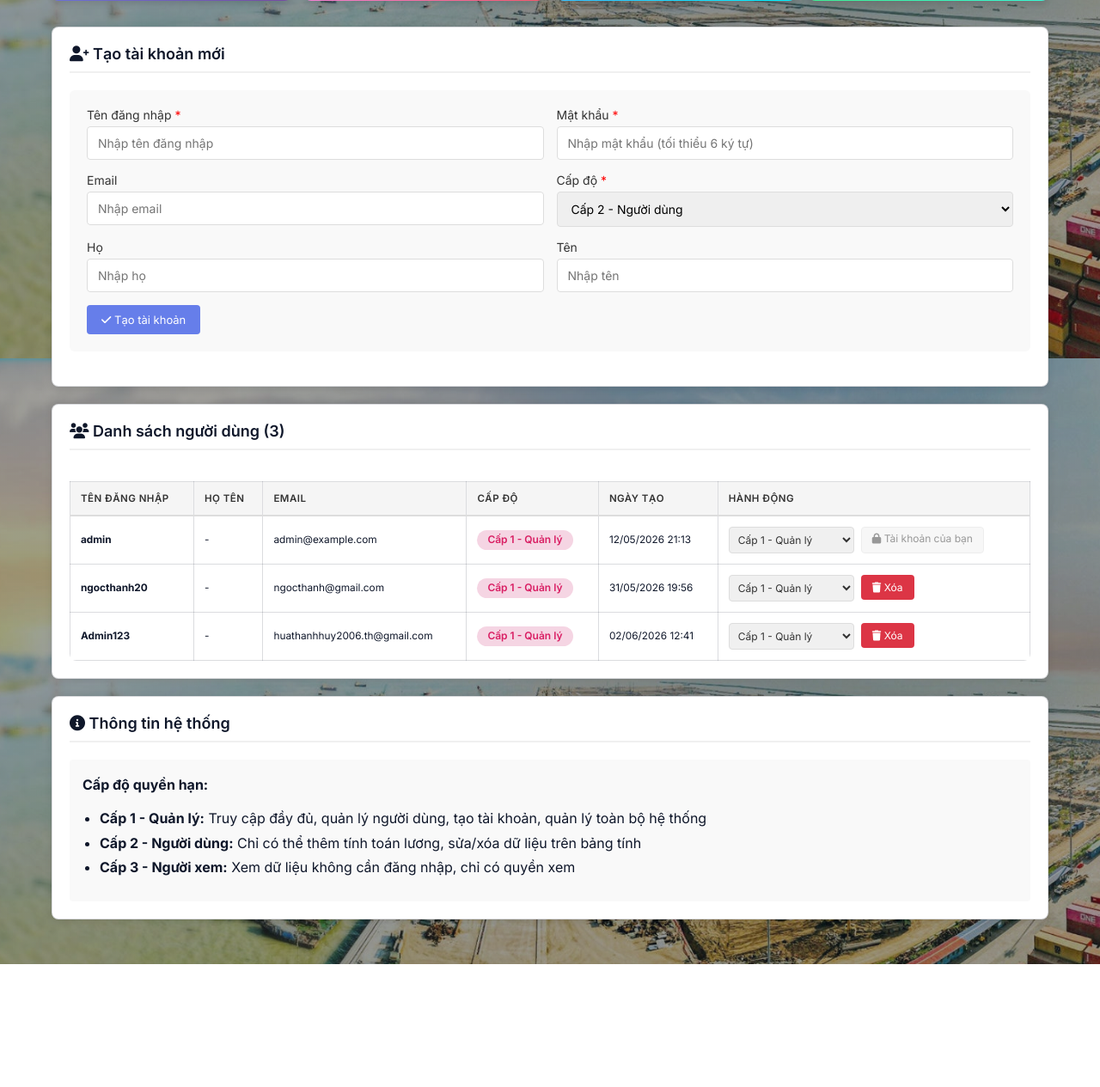
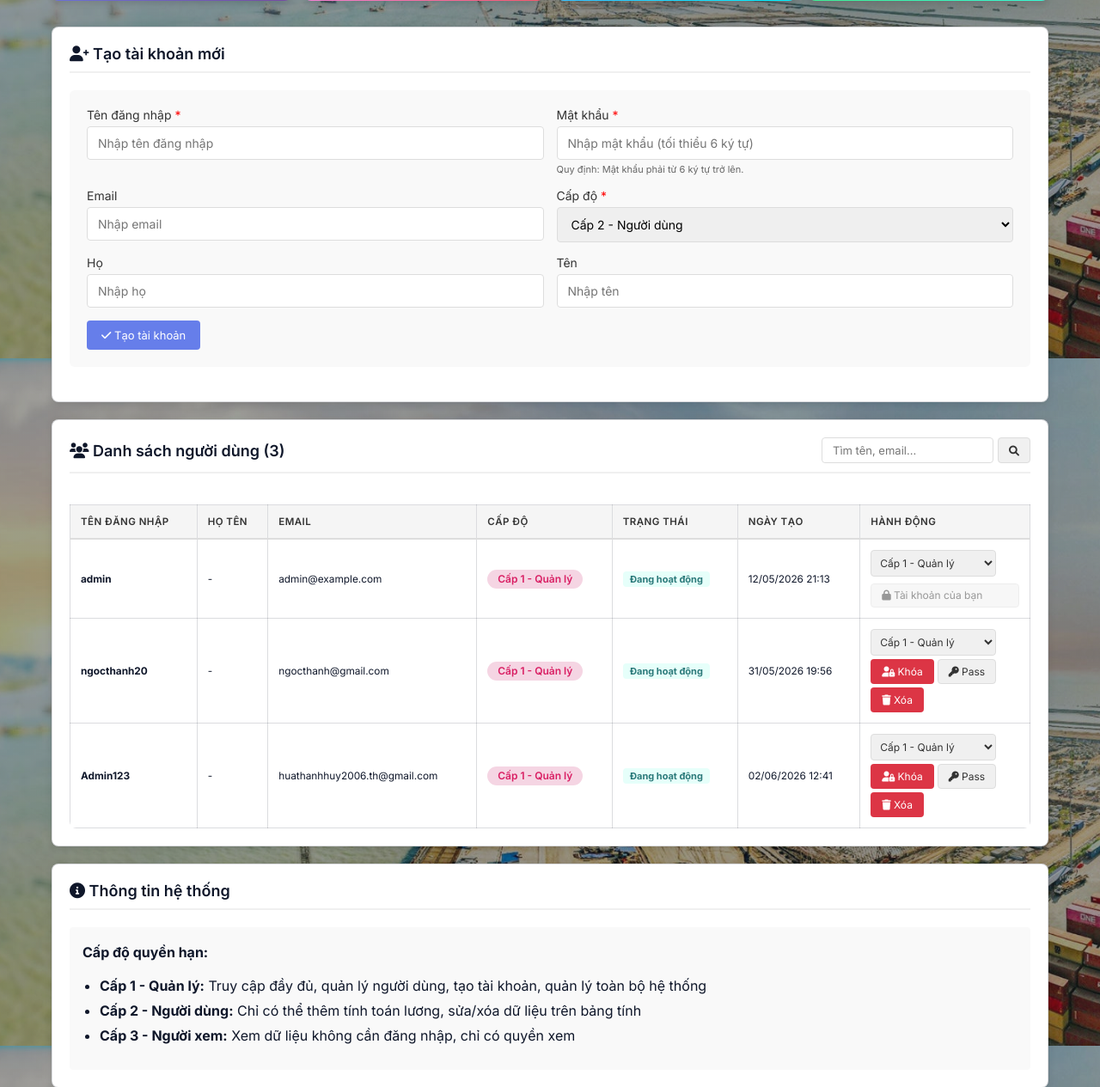
Before and after one commit to bruhhhh978/CPT, a Django app: page /manager/dashboard/ in a window 1280 px wide. Shown: the part 383-1648 px from the top of the page at 86% size. Before the commit the page ends 1505 px from the top, so only its background shows below. Run offline with Django 5.2, Linux system fonts and the light colour scheme; a user stored in the database is signed in; data comes from the database, SQL or seed files in the repository.

Commit message:
thêm chức năng reset pass cho user & chỉnh phân quyền user

```diff
--- a/payroll/templates/payroll/manager_dashboard.html
+++ b/payroll/templates/payroll/manager_dashboard.html
@@ -190,6 +190,15 @@
         color: #155724;
     }
 
+    .status-badge {
+        padding: 2px 8px;
+        border-radius: 4px;
+        font-size: 11px;
+        font-weight: bold;
+    }
+    .status-active { background: #e6fffa; color: #2c7a7b; }
+    .status-locked { background: #fff5f5; color: #c53030; }
+
     .action-buttons {
         display: flex;
         gap: 8px;
@@ -345,7 +354,8 @@
 
                 <div class="form-group">
                     <label for="password">Mật khẩu <span style="color: red;">*</span></label>
-                    <input type="password" id="password" name="password" required placeholder="Nhập mật khẩu (tối thiểu 6 ký tự)">
+                    <input type="password" id="password" name="password" required minlength="6" placeholder="Nhập mật khẩu (tối thiểu 6 ký tự)">
+                    <small style="color: #666; font-size: 11px; margin-top: 4px; display: block;">Quy định: Mật khẩu phải từ 6 ký tự trở lên.</small>
                 </div>
             </div>
 
@@ -385,7 +395,17 @@
 
     <!-- Users List -->
     <div class="card">
-        <h3 class="card-title"><i class="fas fa-users"></i> Danh sách người dùng ({{ user_count }})</h3>
+        <div style="display: flex; justify-content: space-between; align-items: center; border-bottom: 2px solid #f0f0f0; padding-bottom: 10px; margin-bottom: 20px;">
+            <h3 style="margin: 0; font-size: 18px; font-weight: 600;"><i class="fas fa-users"></i> Danh sách người dùng ({{ user_count }})</h3>
+
+            <form method="GET" action="{% url 'payroll:manager_dashboard' %}" style="display: flex; gap: 5px;">
+                <input type="text" name="q" value="{{ search_query }}" placeholder="Tìm tên, email..."
+                       style="padding: 6px 12px; border: 1px solid #ddd; border-radius: 4px; font-size: 13px; width: 200px;">
+                <button type="submit" class="btn btn-secondary btn-small">
+                    <i class="fas fa-search"></i>
+                </button>
+            </form>
+        </div>
 
         {% if users %}
         <div class="table-container">
@@ -396,6 +416,7 @@
                         <th>Họ tên</th>
                         <th>Email</th>
                         <th>Cấp độ</th>
+                        <th>Trạng thái</th>
                         <th>Ngày tạo</th>
                         <th>Hành động</th>
                     </tr>
@@ -417,18 +438,56 @@
                                 {% endif %}
                             </span>
                         </td>
+                        <td>
+                            {% if user.is_active %}
+                                <span class="status-badge status-active">Đang hoạt động</span>
+                            {% else %}
+                                <span class="status-badge status-locked">Đã khóa</span>
+                            {% endif %}
+                        </td>
                         <td>{{ user.date_joined|date:"d/m/Y H:i" }}</td>
                         <td>
-                            <div class="action-buttons">
-                                <form method="POST" action="{% url 'payroll:edit_user_role' user.id %}" style="display: inline;">
+                            <div class="action-buttons" style="flex-direction: column; gap: 4px;">
+                                <form method="POST" action="{% url 'payroll:edit_user' user.id %}" style="display: inline;">
                                     {% csrf_token %}
                                     <select name="role" onchange="this.form.submit();" class="btn btn-secondary btn-small" style="padding: 6px; width: auto;">
-                                        <option value="" disabled>Đổi cấp</option>
                                         <option value="manager" {% if user.profile.role == 'manager' %}selected{% endif %}>Cấp 1 - Quản lý</option>
                                         <option value="user" {% if user.profile.role == 'user' %}selected{% endif %}>Cấp 2 - Người dùng</option>
                                         <option value="viewer" {% if user.profile.role == 'viewer' %}selected{% endif %}>Cấp 3 - Người xem</option>
                                     </select>
                                 </form>
+
+                                <div style="display: flex; gap: 4px;">
+                                    {% if user != request.user %}
+                                    <form method="POST" action="{% url 'payroll:toggle_user_status' user.id %}" style="display: inline;">
+                                        {% csrf_token %}
+                                        <button type="submit" class="btn {% if user.is_active %}btn-danger{% else %}btn-success{% endif %} btn-small">
+                                            <i class="fas {% if user.is_active %}fa-user-lock{% else %}fa-user-check{% endif %}"></i>
+                                            {% if user.is_active %}Khóa{% else %}Mở{% endif %}
+                                        </button>
+                                    </form>
+
+                                    <button type="button"
+                                            onclick="var p = prompt('Đặt lại mật khẩu cho {{ user.username|escapejs }}\n(Tối thiểu 6 ký tự):');
+                                                     if(p !== null) {
+                                                         p = p.trim();
+                                                         if(p.length >= 6) {
+                                                             document.getElementById('pw_field_{{user.id}}').value = p;
+                                                             document.getElementById('pw_form_{{user.id}}').submit();
+                                                         } else if(p !== '') {
+                                                             alert('Mật khẩu quá ngắn! Vui lòng nhập ít nhất 6 ký tự.');
+                                                         }
+                                                     }"
+                                            class="btn btn-secondary btn-small">
+                                        <i class="fas fa-key"></i> Pass
+                                    </button>
+
+                                    <form id="pw_form_{{user.id}}" method="POST" action="{% url 'payroll:reset_user_password' user.id %}" style="display: none;">
+                                        {% csrf_token %}
+                                        <input type="hidden" name="new_password" id="pw_field_{{user.id}}">
+                                    </form>
+                                    {% endif %}
+                                </div>
 
                                 {% if user != request.user %}
                                 <form method="POST" action="{% url 'payroll:delete_user' user.id %}" style="display: inline;" onsubmit="return confirm('Bạn có chắc muốn xóa tài khoản này?');">
--- a/payroll/urls.py
+++ b/payroll/urls.py
@@ -18,8 +18,13 @@ urlpatterns = [
     # Manager routes
     path('manager/dashboard/', views.manager_dashboard, name='manager_dashboard'),
     path('manager/create-user/', views.create_user, name='create_user'),
-    path('manager/edit-user/<int:user_id>/', views.edit_user_role, name='edit_user_role'),
+    path('manager/edit-user/<int:user_id>/', views.edit_user, name='edit_user'),
+    path('manager/toggle-status/<int:user_id>/', views.toggle_user_status, name='toggle_user_status'),
+    path('manager/reset-password/<int:user_id>/', views.reset_user_password, name='reset_user_password'),
     path('manager/delete-user/<int:user_id>/', views.delete_user, name='delete_user'),
+
+    # User routes
+    path('user/change-password/', views.change_own_password, name='change_own_password'),
 
     # Project management routes
     path('projects/create/', views.du_an_create, name='du_an_create'),
--- a/payroll/views.py
+++ b/payroll/views.py
@@ -9,6 +9,7 @@ from django.db.models import Sum, Q
 from .models import Employee, Attendance, Adjustment, AdjustmentLog, CongTrinh, NhanVien, DanhMucNghe, ChamCongHangNgay, PhuThuThuongPhat, ChotLuongThang
 from decimal import Decimal
 import pandas as pd
+from django.db import transaction
 from django.http import HttpResponse
 from openpyxl import Workbook
 from openpyxl.styles import Alignment, Border, Side, Font, PatternFill
@@ -27,13 +28,24 @@ from django.db.models.functions import TruncWeek, TruncMonth, TruncYear
 @manager_only
 def manager_dashboard(request):
     """Manager-only dashboard for managing users and system settings"""
+    search_query = request.GET.get('q', '').strip()
     users = User.objects.all().select_related('profile')
+
+    if search_query:
+        users = users.filter(
+            Q(username__icontains=search_query) |
+            Q(first_name__icontains=search_query) |
+            Q(last_name__icontains=search_query) |
+            Q(email__icontains=search_query)
+        )
+
     context = {
         'users': users,
         'user_count': users.count(),
         'manager_count': users.filter(profile__role='manager').count(),
         'user_count_role': users.filter(profile__role='user').count(),
         'viewer_count': users.filter(profile__role='viewer').count(),
+        'search_query': search_query,
     }
     return render(request, 'payroll/manager_dashboard.html', context)
 
@@ -57,8 +69,12 @@ def create_user(request):
             messages.error(request, 'Tên đăng nhập đã tồn tại.')
             return redirect('payroll:manager_dashboard')
 
-        if not password or len(password) < 6:
-            messages.error(request, 'Mật khẩu phải ít nhất 6 ký tự.')
+        if not password:
+            messages.error(request, 'Mật khẩu không được để trống.')
+            return redirect('payroll:manager_dashboard')
+
+        if len(password) < 6:
+            messages.error(request, 'Mật khẩu không đúng quy định: Phải có ít nhất 6 ký tự.')
             return redirect('payroll:manager_dashboard')
 
         if role not in ['manager', 'user', 'viewer']:
@@ -66,17 +82,22 @@ def create_user(request):
             return redirect('payroll:manager_dashboard')
 
         try:
-            # Create user
-            user = User.objects.create_user(
-                username=username,
-                password=password,
-                email=email,
-                first_name=first_name,
-                last_name=last_name
-            )
+            with transaction.atomic():
+                # Create user
+                user = User.objects.create_user(
+                    username=username,
+                    password=password,
+                    email=email,
+                    first_name=first_name,
+                    last_name=last_name
+                )
 
-            # Create user profile with role
-            UserProfile.objects.create(user=user, role=role)
+                # Sử dụng update_or_create để tránh lỗi UNIQUE constraint
+                # nếu có signal tự động tạo profile khi tạo User.
+                UserProfile.objects.update_or_create(
+                    user=user,
+                    defaults={'role': role}
+                )
             messages.success(request, f'Tạo tài khoản "{username}" với cấp "{role}" thành công.')
         except Exception as e:
             messages.error(request, f'Lỗi khi tạo tài khoản: {str(e)}')
@@ -86,24 +107,75 @@ def create_user(request):
     return redirect('payroll:manager_dashboard')
 
 @manager_only
-def edit_user_role(request, user_id):
-    """Edit user role (manager only)"""
+def edit_user(request, user_id):
+    """Edit user details and role (manager only)"""
     if request.method == 'POST':
         try:
             user = User.objects.get(id=user_id)
-            # Prevent self-demotion
-            if user == request.user and request.POST.get('role') != 'manager':
-                messages.error(request, 'Bạn không thể hạ cấp chính mình.')
-                return redirect('payroll:manager_dashboard')
 
-            user.profile.role = request.POST.get('role', 'user')
-            user.profile.save()
-            messages.success(request, f'Cập nhật cấp độ cho "{user.username}" thành công.')
+            # Chỉ cập nhật thông tin cơ bản nếu các trường này tồn tại trong POST
+            # Điều này giúp tránh việc xóa trắng dữ liệu khi cập nhật quyền từ bảng danh sách
+            if 'first_name' in request.POST:
+                user.first_name = request.POST.get('first_name', '').strip()
+            if 'last_name' in request.POST:
+                user.last_name = request.POST.get('last_name', '').strip()
+            if 'email' in request.POST:
+                user.email = request.POST.get('email', '').strip()
+            user.save()
+
+            # Update role if provided
+            new_role = request.POST.get('role')
+            if new_role:
+                # Prevent self-demotion
+                if user == request.user and new_role != 'manager':
+                    messages.error(request, 'Bạn không thể hạ cấp chính mình.')
+                else:
+                    user.profile.role = new_role
+                    user.profile.save()
+
+            messages.success(request, f'Cập nhật thông tin cho "{user.username}" thành công.')
         except User.DoesNotExist:
             messages.error(request, 'Người dùng không tồn tại.')
         except Exception as e:
             messages.error(request, f'Lỗi khi cập nhật: {str(e)}')
 
+    return redirect('payroll:manager_dashboard')
+
+@manager_only
+def toggle_user_status(request, user_id):
+    """Lock or unlock user account (manager only)"""
+    if request.method == 'POST':
+        try:
+            user = User.objects.get(id=user_id)
+            if user == request.user:
+                messages.error(request, 'Bạn không thể tự khóa tài khoản của chính mình.')
+            else:
+                user.is_active = not user.is_active
+                user.save()
+                status_msg = "Mở khóa" if user.is_active else "Khóa"
+                messages.success(request, f'{status_msg} tài khoản "{user.username}" thành công.')
+        except User.DoesNotExist:
+            messages.error(request, 'Người dùng không tồn tại.')
+    return redirect('payroll:manager_dashboard')
+
+@manager_only
+def reset_user_password(request, user_id):
+    """Directly update password for level 2 accounts (manager only)"""
+    if request.method == 'POST':
+        try:
+            user = User.objects.get(id=user_id)
+            new_password = request.POST.get('new_password', '').strip()
+
+            if not new_password or len(new_password) < 6:
+                messages.error(request, f'Lỗi: Mật khẩu cho tài khoản "{user.username}" phải từ 6 ký tự trở lên.')
+            else:
+                user.set_password(new_password)
+                user.save()
+                messages.success(request, f'Đã đặt lại mật khẩu cho tài khoản "{user.username}".')
+        except User.DoesNotExist:
+            messages.error(request, 'Người dùng không tồn tại.')
+        except Exception as e:
+            messages.error(request, f'Lỗi: {str(e)}')
     return redirect('payroll:manager_dashboard')
 
 @manager_only
@@ -127,6 +199,30 @@ def delete_user(request, user_id):
             messages.error(request, f'Lỗi khi xóa: {str(e)}')
 
     return redirect('payroll:manager_dashboard')
+
+@user_and_manager
+def change_own_password(request):
+    """Allow any user to change their own password"""
+    if request.method == 'POST':
+        old_password = request.POST.get('old_password')
+        new_password = request.POST.get('new_password')
+        confirm_password = request.POST.get('confirm_password')
+
+        if not request.user.check_password(old_password):
+            messages.error(request, 'Mật khẩu cũ không chính xác.')
+        elif new_password != confirm_password:
+            messages.error(request, 'Mật khẩu xác nhận không khớp.')
+        elif len(new_password) < 6:
+            messages.error(request, 'Mật khẩu mới phải có ít nhất 6 ký tự.')
+        else:
+            request.user.set_password(new_password)
+            request.user.save()
+            # Re-login the user is handled by Django session automatically if using auth views,
+            # here we might need to update session but for simplicity:
+            messages.success(request, 'Đổi mật khẩu thành công. Vui lòng đăng nhập lại.')
+            return redirect('login:login')
+
+    return render(request, 'payroll/change_password.html')
 
 # ============ END MANAGER DASHBOARD ============
 
```
